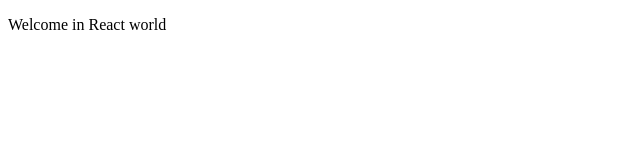
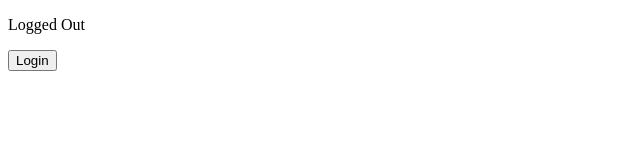
Before and after one commit to sujaynitrr/react-project, a React app: page / in a window 1280 px wide. Shown: the whole page, without its empty margins (0-640 px from the left). Built offline with nearby package versions, Linux system fonts and the light colour scheme.

Commit message:
Implementation context api with auth example

```diff
--- a/App.js
+++ b/App.js
@@ -1,15 +1,22 @@
 import React from "react";
 import ReactDOM from "react-dom";
+import AuthStatus from "./src/Components/AuthStatus";
+import AuthProvider, { useAuth } from "./src/contexts/AuthProvider";
+import Dashboard from "./src/Components/Dashboard";
 
 const App = () => {
-  return (
-    <div>
-      <p>Welcome in React world</p>
-    </div>
-  );
+  const { isAuthenticated } = useAuth();
+  if (isAuthenticated) {
+    return <Dashboard />;
+  }
+  return <AuthStatus />;
 };
 
 export default App;
 
 const root = ReactDOM.createRoot(document.getElementById("root"));
-root.render(<App />);
+root.render(
+  <AuthProvider>
+    <App />
+  </AuthProvider>
+);
--- a/index.html
+++ b/index.html
@@ -3,7 +3,7 @@
   <head>
     <meta charset="UTF-8" />
     <meta name="viewport" content="width=device-width, initial-scale=1.0" />
-    <title>Document</title>
+    <title>React</title>
   </head>
   <body>
     <div id="root"></div>
--- /dev/null
+++ b/src/Components/AuthStatus.js
@@ -0,0 +1,16 @@
+import { useContext } from "react";
+import { useAuth } from "../contexts/AuthProvider";
+
+const AuthStatus = () => {
+  const { isAuthenticated, login, logout } = useAuth();
+
+  return (
+    <div>
+      <p>{isAuthenticated ? "Logged In" : "Logged Out"}</p>
+      <button onClick={isAuthenticated ? logout : login}>
+        {isAuthenticated ? "Logout" : "Login"}
+      </button>
+    </div>
+  );
+};
+export default AuthStatus;
--- /dev/null
+++ b/src/Components/Dashboard.js
@@ -0,0 +1,14 @@
+import { useAuth } from "../contexts/AuthProvider";
+
+const Dashboard = () => {
+  const { logout } = useAuth();
+
+  return (
+    <div>
+      <button onClick={logout}>Logout</button>
+      <p>Welcome to the dashboard component</p>
+    </div>
+  );
+};
+
+export default Dashboard;
--- /dev/null
+++ b/src/contexts/AuthProvider.js
@@ -0,0 +1,27 @@
+import { createContext, useContext, useState } from "react";
+
+const AuthContext = createContext();
+
+const AuthProvider = ({ children }) => {
+  const [isAuthenticated, setIsAuthenticated] = useState(false);
+
+  const login = () => {
+    setIsAuthenticated(true);
+  };
+
+  const logout = () => {
+    setIsAuthenticated(false);
+  };
+
+  return (
+    <AuthContext.Provider value={{ login, logout, isAuthenticated }}>
+      {children}
+    </AuthContext.Provider>
+  );
+};
+
+export default AuthProvider;
+
+export const useAuth = () => {
+  return useContext(AuthContext);
+};
```
